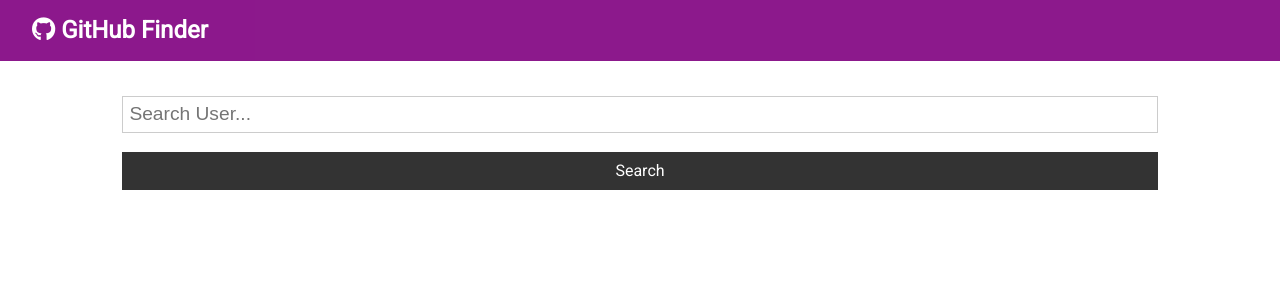
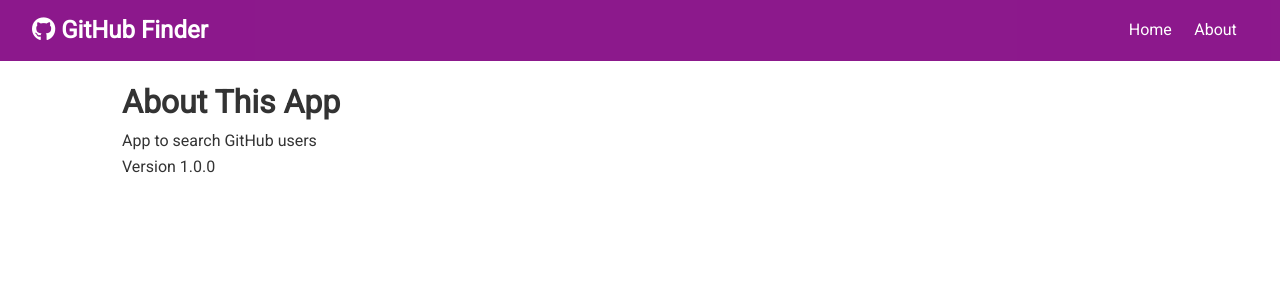
Before and after one commit to devrafaelantunes/github-finder-js, a React (Create React App) app: page /about in a window 1280 px wide. Shown: the top 300 px of the page. Built offline with nearby package versions, Linux system fonts and the light colour scheme.

Commit message:
Router Added

```diff
--- a/package.json
+++ b/package.json
@@ -9,6 +9,8 @@
     "axios": "^0.21.1",
     "react": "^17.0.2",
     "react-dom": "^17.0.2",
+    "react-icons": "^4.2.0",
+    "react-router-dom": "^5.2.0",
     "react-scripts": "4.0.3",
     "web-vitals": "^1.0.1"
   },
--- a/src/App.js
+++ b/src/App.js
@@ -1,8 +1,10 @@
 import './App.css';
 import Navbar from './components/layout/Navbar'
 import Users from './components/users/Users'
-import React, {useState} from 'react'
+import React, {Fragment, useState} from 'react'
 import Search from './components/users/Search'
+import About from './components/pages/About'
+import {BrowserRouter as Router, Switch, Route} from 'react-router-dom'
 
 function App() {
 
@@ -32,13 +34,22 @@
   }
 
   return (
+    <Router>
       <div className="App">
           <Navbar color={navbarColor}/>
           <div className='container'>
+            <Switch>
+              <Route exact path='/' render={props => (
+                  <Fragment>
                     <Search searchUsers={searchUsers} clearUsers={clearUsers} showClear={users.length > 0 ? true : false} changeColor={setColor}/>
                     <Users users={users} loading={loading}/>
+                  </Fragment>
+              )}/>
+              <Route exact path='/about'component={About}/>
+            </Switch>
           </div>
       </div>
+    </Router>
   );
 }
 
--- a/src/components/layout/Navbar.js
+++ b/src/components/layout/Navbar.js
@@ -1,4 +1,5 @@
 import React from 'react'
+import {Link} from 'react-router-dom'
 import PropTypes from 'prop-types'
 
 function Navbar({title, icon, color}) {
@@ -7,6 +8,15 @@
             <h1>
                 <i className={icon} /> {title}
             </h1>
+
+            <ul>
+                <li>
+                    <Link to="/">Home</Link>
+                </li>
+                <li>
+                    <Link to="/about">About</Link>
+                </li>
+            </ul>
         </nav>
     )
 }
--- /dev/null
+++ b/src/components/pages/About.js
@@ -0,0 +1,13 @@
+import React from 'react'
+
+function About() {
+    return (
+        <div>
+            <h1>About This App</h1>
+            <p>App to search GitHub users</p>
+            <p>Version 1.0.0</p>
+        </div>
+    )
+}
+
+export default About
--- a/src/components/users/Alert.js
+++ b/src/components/users/Alert.js
@@ -1,10 +1,12 @@
 import React from 'react'
 import Navbar from '../layout/Navbar'
+import {FaTimes} from 'react-icons/fa'
 
 function Alert({reason}) {
     return (
         <div>
-            <h1 style={{color: "red", fontSize: "13px"}}>{reason}</h1>
+            <FaTimes style={{color: 'red', position: 'relative', top: '3px'}}/>
+            <h1 style={{color: 'red', fontSize: '13px', display: 'inline', marginLeft: '10px'}}>{reason}</h1>
         </div>
     )
 }
--- a/src/components/users/Search.js
+++ b/src/components/users/Search.js
@@ -1,6 +1,7 @@
 import Alert from './Alert'
 import React, {useState} from 'react'
 import PropTypes from 'prop-types'
+
 
 
 function Search(props) {
```
Also changed, not shown: 1 other file (tests, documents, lock files or other folders). Lines whose indentation alone changed are shown as unchanged.
